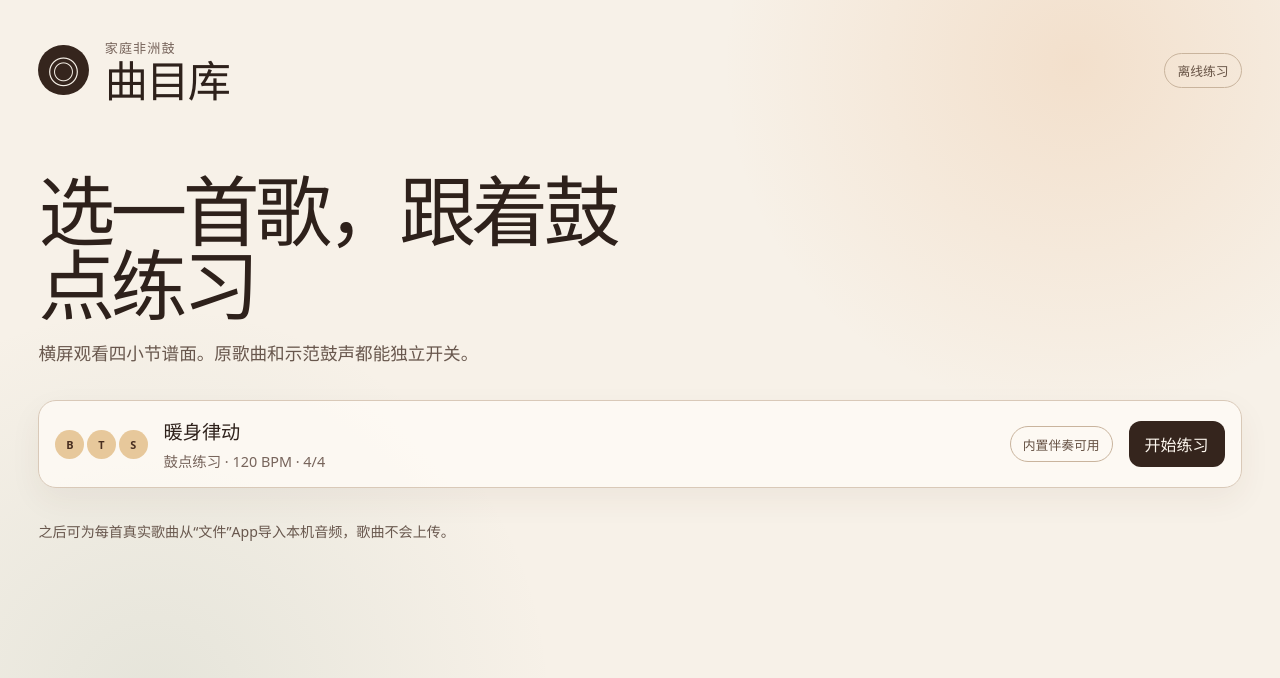
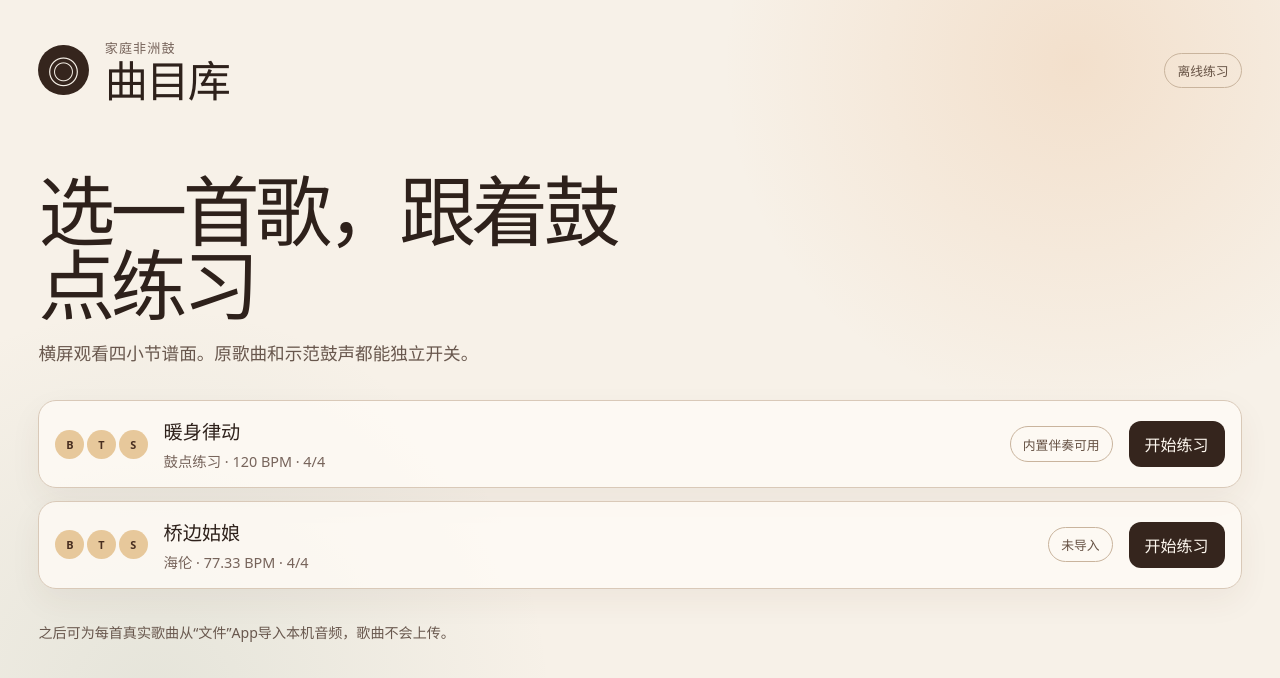
Before and after one commit to yuningwang2329/djembe-practice, a React (Vite) app: page / in a window 1280 px wide. Shown: the top 678 px of the page. Built offline with nearby package versions, Linux system fonts and the light colour scheme.

Commit message:
feat: add 桥边姑娘 with two score variants (transcribed + textbook)

```diff
--- a/src/components/AudioSourceManager.tsx
+++ b/src/components/AudioSourceManager.tsx
@@ -131,7 +131,7 @@ export function AudioSourceManager({
     setPendingMismatch(null);
     try {
       if (!isSupportedAudioFile(file)) {
-        throw new AudioImportError("unsupported-format", "请选择 MP3、M4A 或 AAC 歌曲文件");
+        throw new AudioImportError("unsupported-format", "请选择 MP3、M4A、AAC 或 FLAC 歌曲文件");
       }
       const nextEstimate = await services.getStorageEstimate();
       setEstimate(nextEstimate);
@@ -218,7 +218,7 @@ export function AudioSourceManager({
         <input
           aria-label="导入原歌曲"
           type="file"
-          accept="audio/mpeg,audio/mp4,audio/aac,.mp3,.m4a,.aac"
+          accept="audio/mpeg,audio/mp4,audio/aac,audio/flac,.mp3,.m4a,.aac,.flac"
           disabled={busy}
           onChange={handleFileChange}
         />
--- a/src/data/demoSong.ts
+++ b/src/data/demoSong.ts
@@ -46,4 +46,6 @@ export const demoSong: SongDefinition = {
   }),
 };
 
-export const songLibrary: SongDefinition[] = [demoSong];
+import { qiaobianguniang } from "./qiaobianguniang";
+
+export const songLibrary: SongDefinition[] = [demoSong, qiaobianguniang];
--- /dev/null
+++ b/src/data/qiaobianguniang.ts
@@ -0,0 +1,100 @@
+import type { Bar, Hand, HitEvent, SongDefinition, Stroke } from "../domain/song";
+
+/**
+ * 《桥边姑娘》海伦
+ * 音频实测：183.141s，第一段吉他落音在 2.282s 处，全曲网格拟合 77.33 BPM。
+ * 小节线从 2.282s 起，每小节 4 拍、每拍两个八分位置，共 58 小节。
+ * 结构（按能量曲线分段）：
+ *   前奏 1–8 · 主歌 9–24 · 间奏 25–29 · 副歌 30–50 · 尾奏 51–58
+ *
+ * 节奏型 DSL：8 个字符 = 一小节的 8 个八分位置，B/T/S 为鼓音，0 为休止；
+ * 左右手按时间顺序自动交替（每小节从右手起）。
+ */
+
+const BPM = 77.33;
+const BEAT_MS = 60000 / BPM;
+const BAR_MS = BEAT_MS * 4;
+const AUDIO_OFFSET_MS = 2282;
+const BAR_COUNT = 58;
+const EXPECTED_DURATION_MS = 183141;
+
+const strokeForChar: Record<string, Stroke> = { B: "bass", T: "tone", S: "slap" };
+
+interface Section {
+  from: number;
+  to: number;
+  pattern: string;
+}
+
+function buildBars(sections: Section[]): Bar[] {
+  const patternFor = new Map<number, string>();
+  for (const section of sections) {
+    for (let bar = section.from; bar <= section.to; bar += 1) {
+      patternFor.set(bar, section.pattern);
+    }
+  }
+
+  return Array.from({ length: BAR_COUNT }, (_, index) => {
+    const number = index + 1;
+    const startMs = AUDIO_OFFSET_MS + index * BAR_MS;
+    const pattern = patternFor.get(number) ?? "00000000";
+    const hits: HitEvent[] = [];
+    let hand: Hand = "R";
+
+    for (let eighth = 0; eighth < 8; eighth += 1) {
+      const stroke = strokeForChar[pattern[eighth] ?? "0"];
+      if (!stroke) continue;
+      hits.push({ atMs: Math.round(startMs + eighth * (BEAT_MS / 2)), stroke, hand });
+      hand = hand === "R" ? "L" : "R";
+    }
+
+    return {
+      number,
+      startMs: Math.round(startMs),
+      endMs: Math.round(startMs + BAR_MS),
+      beats: 4,
+      hits,
+    };
+  });
+}
+
+/** 扒谱版：跟随歌曲动态编排。主歌 B-TS- 型流动，副歌第 4 拍加双音。 */
+const transcribedBars = buildBars([
+  { from: 1, to: 8, pattern: "B000T000" },
+  { from: 9, to: 24, pattern: "B0TTB0S0" },
+  { from: 25, to: 29, pattern: "B000T0T0" },
+  { from: 30, to: 50, pattern: "B0TTB0SS" },
+  { from: 51, to: 57, pattern: "B000T000" },
+  { from: 58, to: 58, pattern: "B0000000" },
+]);
+
+/**
+ * 教材版：网络上流传的《桥边姑娘》教学（B 站「马丁非洲鼓」等）均要求关注
+ * 公众号或付费解锁曲谱，无法直接取得；此版采用公开教材中收录的同曲目
+ * 伴奏型——经典 Kuku 型（第 3 拍留空是它的标志），源自《十个非洲手鼓
+ * 常用的传统节奏》等公开教学资料。
+ */
+const textbookBars = buildBars([
+  { from: 1, to: 7, pattern: "B0000000" },
+  { from: 8, to: 8, pattern: "B000T000" },
+  { from: 9, to: 24, pattern: "B0TT00S0" },
+  { from: 25, to: 29, pattern: "B00000S0" },
+  { from: 30, to: 50, pattern: "B0TT00SS" },
+  { from: 51, to: 57, pattern: "B000T000" },
+  { from: 58, to: 58, pattern: "B0000000" },
+]);
+
+export const qiaobianguniang: SongDefinition = {
+  id: "qiao-bian-gu-niang",
+  title: "桥边姑娘",
+  artist: "海伦",
+  bpm: BPM,
+  timeSignature: [4, 4],
+  audioOffsetMs: AUDIO_OFFSET_MS,
+  expectedDurationMs: EXPECTED_DURATION_MS,
+  bars: transcribedBars,
+  variants: [
+    { id: "transcribed", name: "扒谱版", bars: transcribedBars },
+    { id: "textbook", name: "教材版", bars: textbookBars },
+  ],
+};
--- a/src/storage/audioProbe.ts
+++ b/src/storage/audioProbe.ts
@@ -38,7 +38,7 @@ export function readAudioDurationMs(
     };
     const fail = () => {
       cleanup();
-      reject(new AudioImportError("invalid-audio", "Safari 无法读取这份音频，请换用 MP3、M4A 或 AAC 文件"));
+      reject(new AudioImportError("invalid-audio", "Safari 无法读取这份音频，请换用 MP3、M4A、AAC 或 FLAC 文件"));
     };
     const handleMetadata: EventListener = () => {
       if (!Number.isFinite(audio.duration) || audio.duration <= 0) {
--- a/src/storage/audioRepository.ts
+++ b/src/storage/audioRepository.ts
@@ -46,8 +46,10 @@ const supportedMimeTypes = new Set([
   "audio/x-m4a",
   "audio/aac",
   "audio/x-aac",
+  "audio/flac",
+  "audio/x-flac",
 ]);
-const supportedExtensions = new Set(["mp3", "m4a", "aac"]);
+const supportedExtensions = new Set(["mp3", "m4a", "aac", "flac"]);
 
 export function isSupportedAudioFile(file: Pick<File, "name" | "type">): boolean {
   if (supportedMimeTypes.has(file.type.toLowerCase())) return true;
@@ -103,7 +105,7 @@ export function createAudioRepository(databaseName = "djembe-practice") {
       if (!isSupportedAudioFile({ name: record.fileName, type: record.mimeType } as File)) {
         throw new AudioImportError(
           "unsupported-format",
-          "请选择 MP3、M4A 或 AAC 歌曲文件",
+          "请选择 MP3、M4A、AAC 或 FLAC 歌曲文件",
         );
       }
       const difference = Math.abs(record.durationMs - options.expectedDurationMs);
--- a/src/styles.css
+++ b/src/styles.css
@@ -118,6 +118,10 @@ button:focus-visible, input:focus-visible, select:focus-visible { outline: 3px s
 .practice-header { min-height: 3.5rem; }
 .practice-header > div:nth-child(2) { flex: 1; }
 .practice-position { display: flex; align-items: end; gap: .65rem; color: #665244; font-weight: 750; }
+.variant-switch { display: flex; align-items: center; gap: .45rem; }
+.variant-switch__label { color: #8b7565; font-size: .78rem; font-weight: 700; margin-right: .2rem; }
+.variant-switch button { min-height: 34px; border: 1px solid #c9ad92; border-radius: 999px; padding: 0 .95rem; background: rgb(255 252 246 / 78%); color: #6d5340; font-size: .8rem; font-weight: 800; }
+.variant-switch button[aria-pressed="true"] { border-color: #e57032; background: #e57032; color: #fff; }
 .practice-position strong { color: #2e211b; font-variant-numeric: tabular-nums; }
 .back-button { min-width: 44px; background: #e8ded2; color: #443127; }
 .portrait-note { display: none; margin: 0; color: #77645b; font-size: .82rem; }
```
Also changed, not shown: src/App.tsx (+28 -8 lines), src/domain/song.ts (+8 -0 lines), 2 other files (tests, documents, lock files or other folders).
